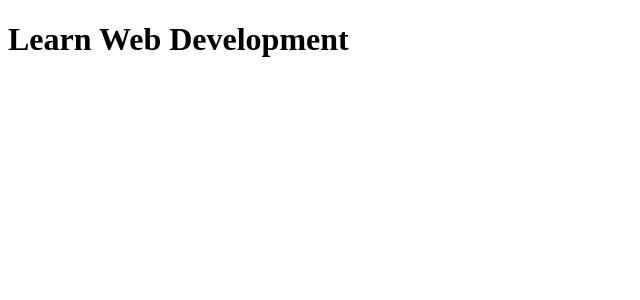
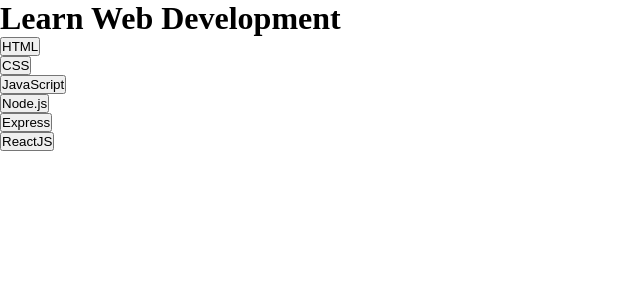
Before and after one commit to BelliaNino/react-use-state, a React (Vite) app: page / in a window 1280 px wide. Shown: the top 300 px of the page, without its empty margins (0-640 px from the left). Built offline with nearby package versions, Linux system fonts and the light colour scheme.

Commit message:
add toggle logic

```diff
--- a/src/components/AccordionList.jsx
+++ b/src/components/AccordionList.jsx
@@ -1,3 +1,5 @@
+import { useState } from "react";
+
 const languages = [
   {
     id: 1,
@@ -32,10 +34,47 @@
 ];
 
 export default function AccordionList() {
+    const [open, setOpen] = useState(null)
+
+    function toggleAccordion(id){
+
+        if(open == id){
+            setOpen(null)
+        }else{
+            setOpen(id)
+        }
+
+    }
+
 
     return (
+
         <>
            <h1>Learn Web Development</h1>
+
+           <div className="accordion-list">
+
+                {
+                    languages.map((item, index) => (
+
+                        <div className="accordion-item" key={index.id}>
+
+                            <button onClick={() => toggleAccordion(item.id)}>
+                                {item.title}
+                            </button>
+
+                            {open === item.id && (
+                                <div>
+
+                                    <h2>{item.title}</h2>
+
+                                    <p>{item.description}</p>
+                                </div>
+                            )}
+                        </div>
+                    ))
+                }
+            </div>
         </>
     )
 }
--- a/src/index.css
+++ b/src/index.css
@@ -0,0 +1,5 @@
+* {
+    margin: 0;
+    padding: 0;
+    box-sizing: border-box;
+}
```
